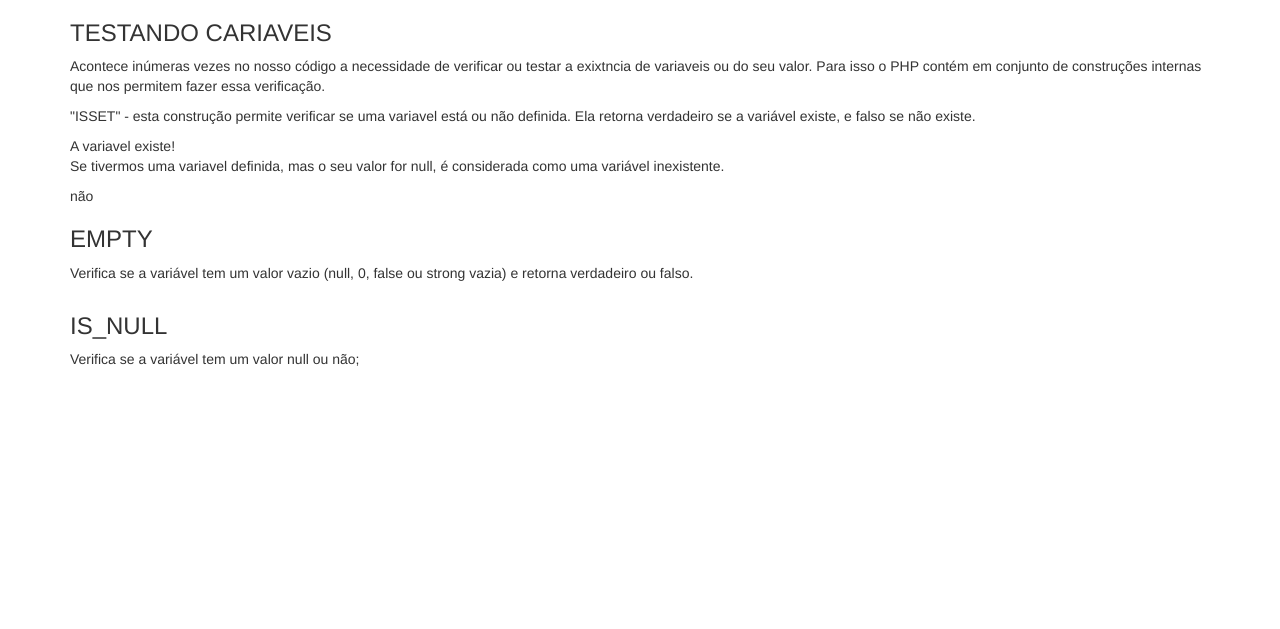
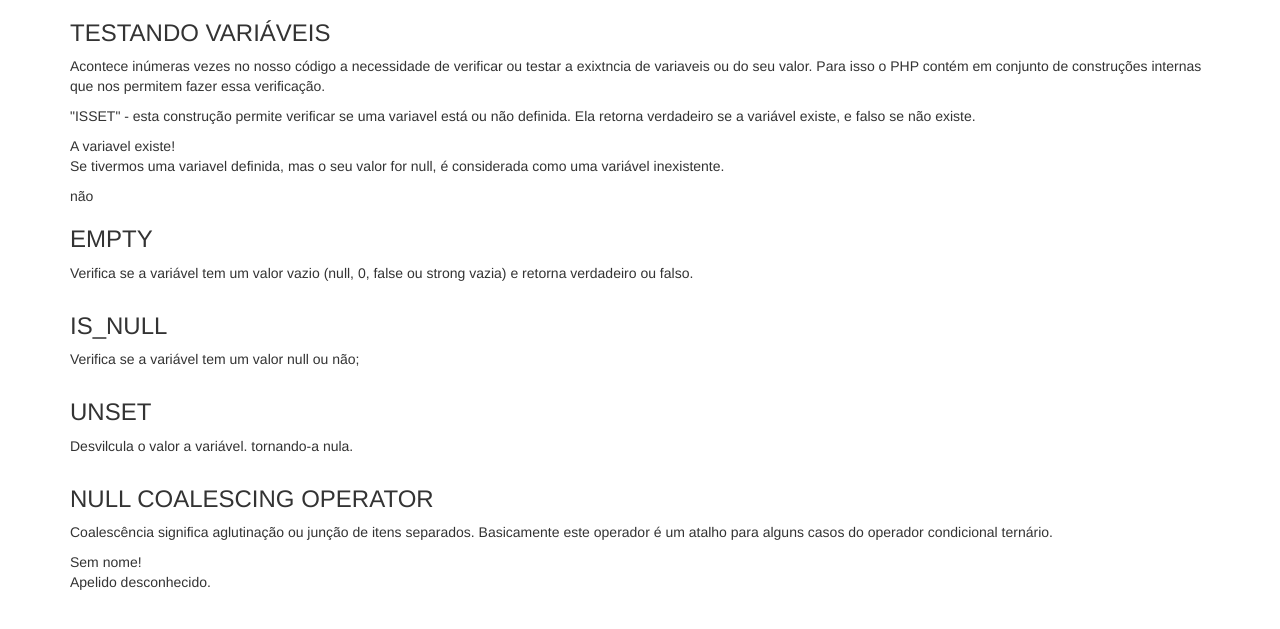
Before and after one commit to RodrigoSAugusto/aulas_php, a PHP site: page /testando_variaveis.php in a window 1280 px wide. Shown: the top 629 px of the page. Run offline with PHP 8.4, Linux system fonts and the light colour scheme.

Commit message:
Modificado testando_variáveis e add comentário em index.

```diff
--- a/index.php
+++ b/index.php
@@ -31,9 +31,11 @@
 
         <?php
 
+            // Lista os diretórios da pasta aulas_php, e cria uma lista com um link pra cadaitem listado.
+
             $path = "../aulas_php/";
             $diretorio = dir($path);
-            $noadd = ".";
+            $noadd = ".";           // Exclui da lista todos os arquivos que começam com '.' (ponto).
             $scandir = scandir($path);
 
             while($arquivo = $diretorio -> read()){
--- a/testando_variaveis.php
+++ b/testando_variaveis.php
@@ -7,14 +7,16 @@
     <link rel="stylesheet" href="https://maxcdn.bootstrapcdn.com/bootstrap/3.4.1/css/bootstrap.min.css">
     <script src="https://ajax.googleapis.com/ajax/libs/jquery/3.5.1/jquery.min.js"></script>
     <script src="https://maxcdn.bootstrapcdn.com/bootstrap/3.4.1/js/bootstrap.min.js"></script>
-    <title>Testando variaveis</title>
+
+    <title>Testando variáveis</title>
 </head>
 <body>
     <div class="container">
-        <h3>TESTANDO CARIAVEIS</h3>
+        <h3>TESTANDO VARIÁVEIS</h3>
     </div>
 
     <div class="container">
+
         <p>
             Acontece inúmeras vezes no nosso código a necessidade de verificar ou testar a exixtncia de variaveis ou do seu valor.
             Para isso o PHP contém em conjunto de construções internas que nos permitem fazer essa verificação.
@@ -22,9 +24,11 @@
         <p>
             "ISSET" - esta construção permite verificar se uma variavel está ou não definida. Ela retorna verdadeiro se a variável existe, e falso se não existe.
         </p>
+
     </div>
 
     <div class="container">
+
         <?php
 
             $a = 1;
@@ -35,9 +39,11 @@
             }
 
         ?>
+
     </div>
 
     <div class="container">
+
         <p>
             Se tivermos uma variavel definida, mas o seu valor for null, é considerada como uma variável inexistente.
         </p>
@@ -48,6 +54,7 @@
             echo isset($b) ? 'sim' : 'não';
 
         ?>
+
     </div>
 
     <div class="container">
@@ -59,6 +66,7 @@
         </p>
 
         <?php
+
             $x = 'João';
             empty($b); # false
 
@@ -71,6 +79,7 @@
             $outro = null;
             empty($outro); #true
         ?>
+
     </div>
 
     <div class="container">
@@ -82,6 +91,7 @@
         </p>
 
         <?php
+
             $x = 'João';
             is_null($b); # false
 
@@ -89,11 +99,67 @@
             is_null($y); # true
 
         ?>
+
     </div>
 
 
 
+    <div class="container">
 
+            <h3>UNSET</h3>
+
+            <p>
+                Desvilcula o valor a variável. tornando-a nula.
+            </p>
+
+        <?php
+
+            $a = 'João';
+            unset($a);
+
+            $b = 'Antonio';
+            $b = null;
+
+        ?>
+
+    </div>
+
+    <div class="container">
+
+        <h3>NULL COALESCING OPERATOR</h3>
+
+        <p>
+            Coalescência significa aglutinação ou junção de itens separados.
+            Basicamente este operador é um atalho para alguns casos do operador condicional ternário.
+        </p>
+
+
+        <?php
+
+            $x = null;
+            $nome = $x ?? 'Sem nome!';
+
+            // Este exemplo é semelhante a:
+
+            $nome1 = isset($x) ? $x : 'Sem nome';
+
+            //  Portanto, se x for null, então é atribuido o valor definido à frente dos dois sinais de interrogação.
+
+            $sobrenome = null;
+
+            $sobrenome ??= 'Apelido desconhecido.';
+            // Esta forma é ainda mais simples de se utilizar o Operador de  coalescência.
+            // neste caso apelido = 'Apelido desconhecido'
+
+            echo $nome;
+            echo '<br>';
+            echo $sobrenome;
+
+        ?>
+
+        <p>
+
+        </p>
 
 </body>
 </html>
```
Lines whose indentation alone changed are shown as unchanged.
